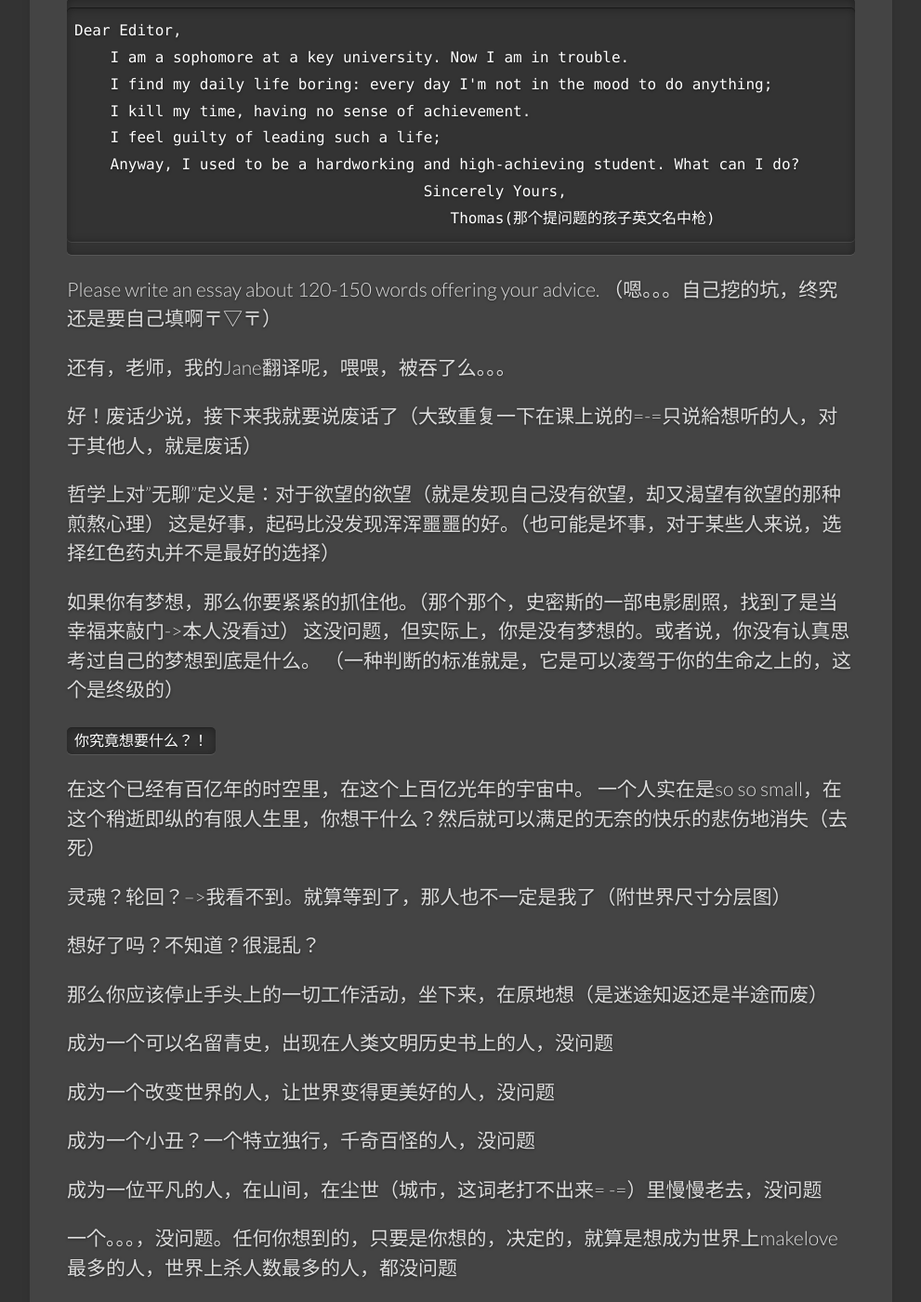
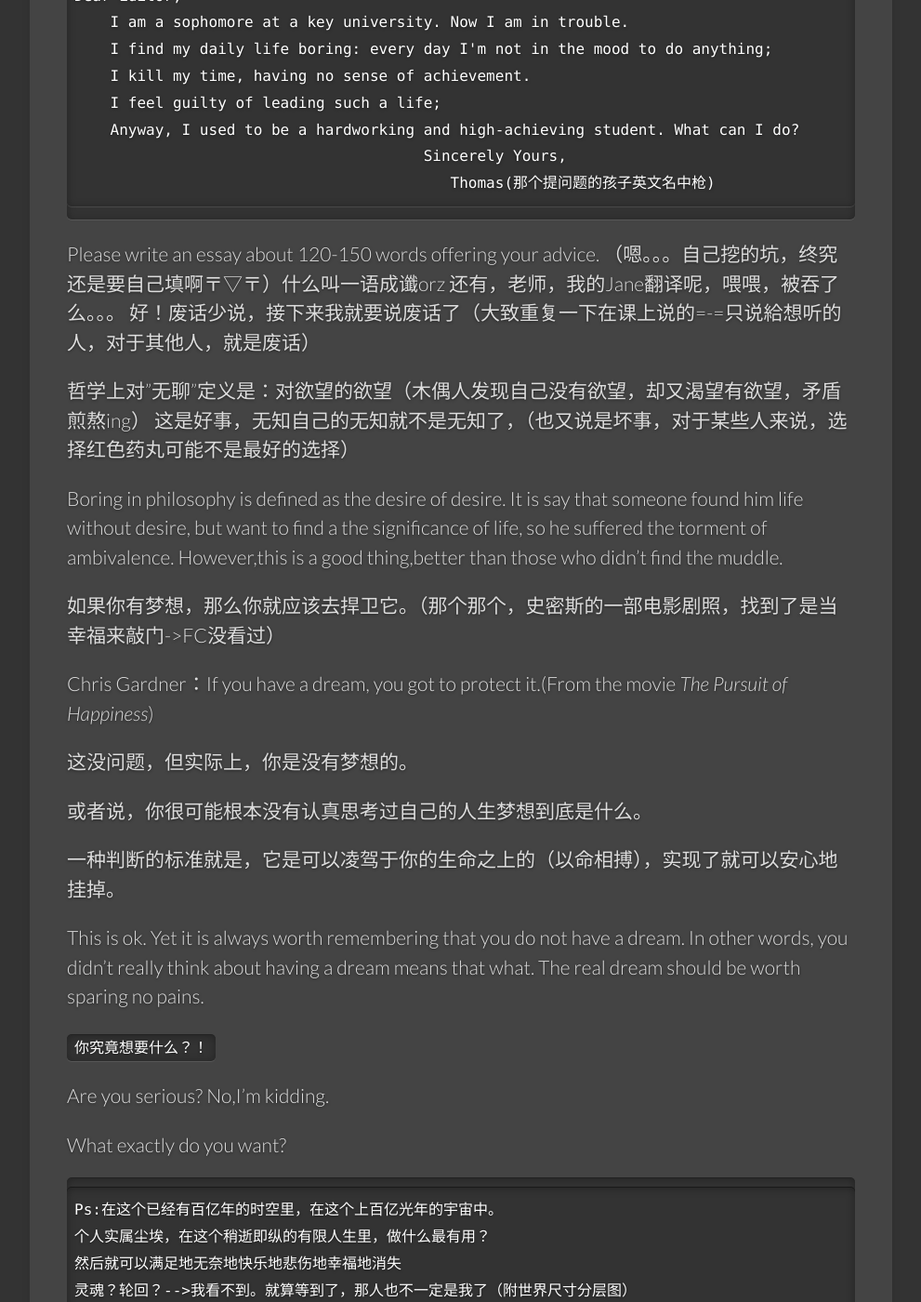
Before and after one commit to unkonw/unkonw.github.com, a Jekyll site: the page built from _posts/2014/open/2014-10-16-How-To-Kill-Boring.md, in a window 1280 px wide and 1400 px high, scrolled down 906 px. Shown: the whole window at 93% size, without its empty margins (149-1140 px from the left). Built offline with Jekyll 4.4.1, drawn with Linux system fonts in a browser that asks for light colours; Markdown is read by kramdown in place of the engine named in the settings; some of the changed text lies outside the part shown.

Commit message:
HOWcouldIdo

````diff
--- a/_posts/2014/open/2014-10-16-How-To-Kill-Boring.md
+++ b/_posts/2014/open/2014-10-16-How-To-Kill-Boring.md
@@ -7,13 +7,15 @@ category: open
 
  国庆过了，课程来了，又到了动物们上课的季节。
  首先迎来的是中教英语课，老师上来就Q了，提问，课本假期作业！："Think of a problem you are facing."
+
  然后一热心听众积极地发言（被无奈点到），"My biggest problem is no problem.So boring."
  再然后老师又提问："En...really problem.So,How can we do for it"
+
  再再然后，某猫看到有人发言后，就站起来忍不住说了几句。。。
+ 再然后？。。。我一不小心话多（还不是因为(っ*´Д`)っ妮），把老师一节课时间全占了= -=于是乎，为了弥补学习课时，老师就布置了这篇作文。
 
-再然后？。。我一不小心话多（还不是因为(っ*´Д`)っ妮），把老师一节课时间全占了= -=于是乎，为了弥补学习课时，老师就布置了这篇作文。
+ *其实这篇作文就是中教老师看我抢了她的课来报复我们的- =（哈哈，玩笑）*
 
-=-=其实这篇作文就是中教老师看我抢了她的课来报复我们的- =（哈哈，玩笑）
 ---
 老规矩= -=先上文章要求
 
@@ -29,56 +31,94 @@ Dear Editor,
 ```
 
 Please write an essay about 120-150 words offering your advice.
-（嗯。。。自己挖的坑，终究还是要自己填啊〒▽〒）
-
+（嗯。。。自己挖的坑，终究还是要自己填啊〒▽〒）什么叫一语成谶orz
 还有，老师，我的Jane翻译呢，喂喂，被吞了么。。。
-
 好！废话少说，接下来我就要说废话了（大致重复一下在课上说的=-=只说給想听的人，对于其他人，就是废话）
 
-哲学上对"无聊"定义是：对于欲望的欲望（就是发现自己没有欲望，却又渴望有欲望的那种煎熬心理）
-这是好事，起码比没发现浑浑噩噩的好。（也可能是坏事，对于某些人来说，选择红色药丸并不是最好的选择）
+哲学上对"无聊"定义是：对欲望的欲望（木偶人发现自己没有欲望，却又渴望有欲望，矛盾煎熬ing）
+这是好事，无知自己的无知就不是无知了，（也又说是坏事，对于某些人来说，选择红色药丸可能不是最好的选择）
 
-如果你有梦想，那么你要紧紧的抓住他。（那个那个，史密斯的一部电影剧照，找到了是当幸福来敲门->本人没看过）
-这没问题，但实际上，你是没有梦想的。或者说，你没有认真思考过自己的梦想到底是什么。
-（一种判断的标准就是，它是可以凌驾于你的生命之上的，这个是终级的）
+Boring in philosophy is defined as the desire of desire.
+It is say that someone found him life without desire,
+but want to find a the significance of life,
+so he suffered the torment of ambivalence.
+However,this is a good thing,better than those who didn't find the muddle.
+
+如果你有梦想，那么你就应该去捍卫它。（那个那个，史密斯的一部电影剧照，找到了是当幸福来敲门->FC没看过）
+
+Chris Gardner：If you have a dream, you got to protect it.(From the movie *The Pursuit of Happiness*)
+
+这没问题，但实际上，你是没有梦想的。
+
+或者说，你很可能根本没有认真思考过自己的人生梦想到底是什么。
+
+一种判断的标准就是，它是可以凌驾于你的生命之上的（以命相搏），实现了就可以安心地挂掉。
+
+This is ok.
+Yet it is always worth remembering that you do not have a dream.
+In other words, you didn't really think about having a dream means that what.
+The real dream should be worth sparing no pains.
 
 `你究竟想要什么？！`
 
-在这个已经有百亿年的时空里，在这个上百亿光年的宇宙中。
-一个人实在是so so small，在这个稍逝即纵的有限人生里，你想干什么？然后就可以满足的无奈的快乐的悲伤地消失（去死）
+Are you serious? No,I'm kidding.
 
+What exactly do you want?
+
+```
+Ps:在这个已经有百亿年的时空里，在这个上百亿光年的宇宙中。
+个人实属尘埃，在这个稍逝即纵的有限人生里，做什么最有用？
+然后就可以满足地无奈地快乐地悲伤地幸福地消失
 灵魂？轮回？-->我看不到。就算等到了，那人也不一定是我了（附世界尺寸分层图）
+```
 
 想好了吗？不知道？很混乱？
+那么你应该停止手上的一切工作，坐下来，慢慢想，这确实是一个Big queston.
+Ps:是迷途知返还是半途而废
 
-那么你应该停止手头上的一切工作活动，坐下来，在原地想（是迷途知返还是半途而废）
+Chaos？
+If your don't know anything,then you should put down all the work and sit down to ponder right now.
 
-成为一个可以名留青史，出现在人类文明历史书上的人，没问题
+成为一个名留青史，将来在人类文明历史书上有一席之地？没问题
 
-成为一个改变世界的人，让世界变得更美好的人，没问题
+成为一个改变世界，让世界变得更美好的人？没问题
 
-成为一个小丑？一个特立独行，千奇百怪的人，没问题
+成为一个小丑？一个特立独行，千奇百怪的人？没问题
 
-成为一位平凡的人，在山间，在尘世（城市，这词老打不出来= -=）里慢慢老去，没问题
+成为一位安详的，平凡的，在山间，在尘世（城市，这词老打不出来= -=）里慢慢老去？没问题
 
-一个。。。，没问题。任何你想到的，只要是你想的，决定的，就算是想成为世界上makelove最多的人，世界上杀人数最多的人，都没问题
+一个。。。？没问题！任何你想到的，只要是你下定新想要的。
+就算是想成为世界上ma和kel谐ove次数最多的人，世界上杀人数最多的人，都没问题！
 
-你的梦想的开始应该是不用顾忌一切道德，法律，anything！（刺客信条：万物皆虚，万事皆允）
+To become a whatever kind of person is ok, as long as you choose.
+
+梦想的开始应该是不用顾忌一切道德，法律，任何禁忌的东西！（**刺客信条：万物皆虚，万事皆允**）
 
 ###后话
 
 推荐资料：
 
-书：堂吉诃德（理想与现实的冲突） 浮士德（欲望进行史）
+- 书：
+    - 堂吉诃德（理想与现实的冲撞）
+    - 浮士德（欲望实现进行史）
+    - 萨特：存在与虚无
 
-电影： 猜火车（无聊的境界） 发条橙（欲望的境界）
 
-游戏：Passage（一生通道） 异域镇魂曲（神作= -=不过不推荐一般玩家玩） I wanna-to-be系列（也不推荐玩-真kill time，像flabby bird不过有剧情寓意）
+- 电影：
+      - 猜火车（暴力无聊的境界）
+      - 发条橙（无聊发泄的境界）
 
-上面搞定了，就不会无聊了。其实人生本来就是没有意义的，自己给自己下一个意义吧。哈哈（萨特：存在与虚无）
 
-因为文章的要求是怎么解决无聊，那么到现在就算是解决了。
+- 游戏：
+      - Passage（一生的通道）
+      - 异域镇魂曲（神作= -=不过不推荐一般玩家玩）
+      - I wanna-to-be系列（也不推荐玩-真kill time，像flabby bird不过有剧情寓意）
 
-什么？！怎么实现自己那个梦想，哦，那可不是现在的题目。
+
+什么？！然后呢？哦，那可不是现在的话题。
 
 而且，你也应该保持沉默了。
+
+- 截杀提交作文
+
+<img class="cover" src="/images/2014/10/20141020234105.jpg" />
````
Also changed, not shown: images/2014/10/20141020234105.jpg (added).
